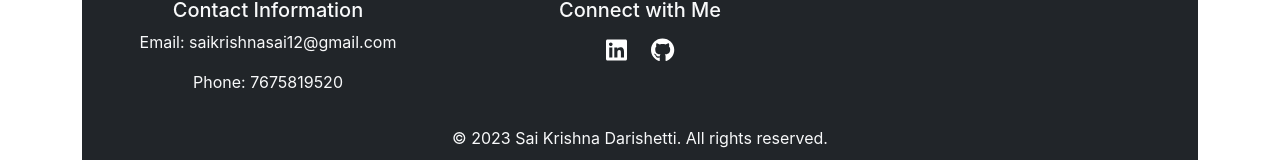
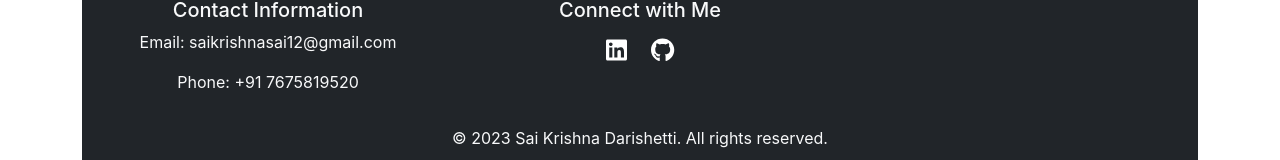
Before and after one commit to saikrishna-12/portfolio, a React (Create React App) app: page / in a window 1280 px wide. Shown: the part 2351-2511 px from the top of the page. Built offline with nearby package versions, Linux system fonts and the light colour scheme; a web font is replaced by a local one.

Commit message:
Name, age and occupation alignment update

```diff
--- a/src/Bottompage.js
+++ b/src/Bottompage.js
@@ -15,7 +15,7 @@ export class Bottompage extends Component {
                 <div className="col-lg-4">
                   <h5>Contact Information</h5>
                   <p>Email: saikrishnasai12@gmail.com</p>
-                  <p>Phone: 7675819520</p>
+                  <p>Phone: +91 7675819520</p>
                 </div>
                 <div className="col-lg-4">
                   <h5>Connect with Me</h5>
--- a/src/MyIntro.js
+++ b/src/MyIntro.js
@@ -6,8 +6,8 @@ import Aboutme from './Aboutme';
 
 export class MyIntro extends Component {
   render() {
-    const services = ['Website Development', 'Website Design', 'Website Development','QA','Auomation'];
-    const skill=['HTML', 'CSS', 'Java Script', 'Python', 'Reacrt.js', 'Version Control', 'SQL', 'Automation'];
+    const services = ['Website Development', 'Website Design', 'Website Development','QA','Automation'];
+    const skill=['HTML', 'CSS', 'Java Script', 'Python', 'Reacrt.js', 'Version Control', 'SQL', 'UiPath'];
     const work= ['As a front-end developer at TCS, I contributed to creating engaging and user-friendly web interfaces. I collaborated with cross-functional teams to implement responsive designs and optimize website performance, ensuring a seamless user experience. I utilized my expertise in HTML, CSS, and JavaScript to develop interactive and visually appealing front-end solutions.']
     return (
 
```
